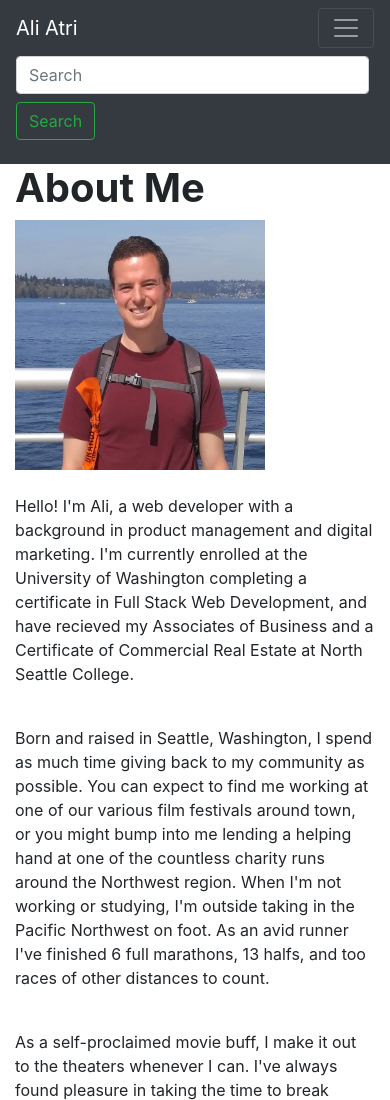
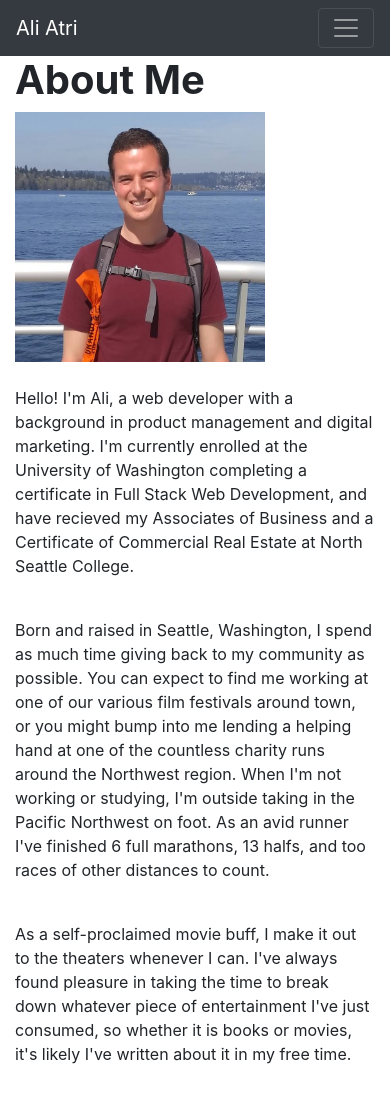
Before and after one commit to aliatari/Bootstrap-Portfolio, a plain HTML site: page index.html in a window 390 px wide. Shown: the top 1100 px of the page. Drawn offline with nearby package versions, Linux system fonts and the light colour scheme.

Commit message:
hamburger fix?

```diff
--- a/index.html
+++ b/index.html
@@ -9,7 +9,7 @@
 
 <nav class="navbar navbar-expand-lg navbar-dark bg-dark">
         <a class="navbar-brand" href="#">Ali Atri</a>
-        <button class="navbar-toggler" type="button" data-toggle="collapse" data-target="#navbarSupportedContent" aria-controls="navbarSupportedContent" aria-expanded="false" aria-label="Toggle navigation">
+        <button class="navbar-toggler" type="button" data-toggle="collapse" data-target="#navbarSupportedContent" aria-controls="navbarSupportedContent" aria-expanded="true" aria-label="Toggle navigation">
           <span class="navbar-toggler-icon"></span>
         </button>
 
@@ -27,10 +27,6 @@
             </li>
 
           </ul>
-          <form class="form-inline my-2 my-lg-0">
-            <input class="form-control mr-sm-2" type="search" placeholder="Search" aria-label="Search">
-            <button class="btn btn-outline-success my-2 my-sm-0" type="submit">Search</button>
-          </form>
         </div>
         </nav>
         <div class="container">
```
